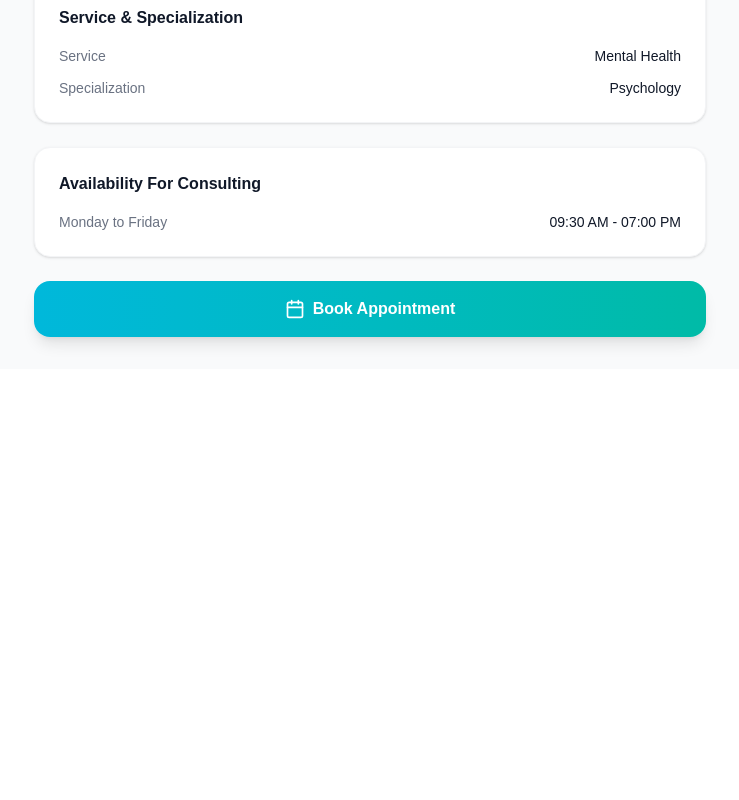
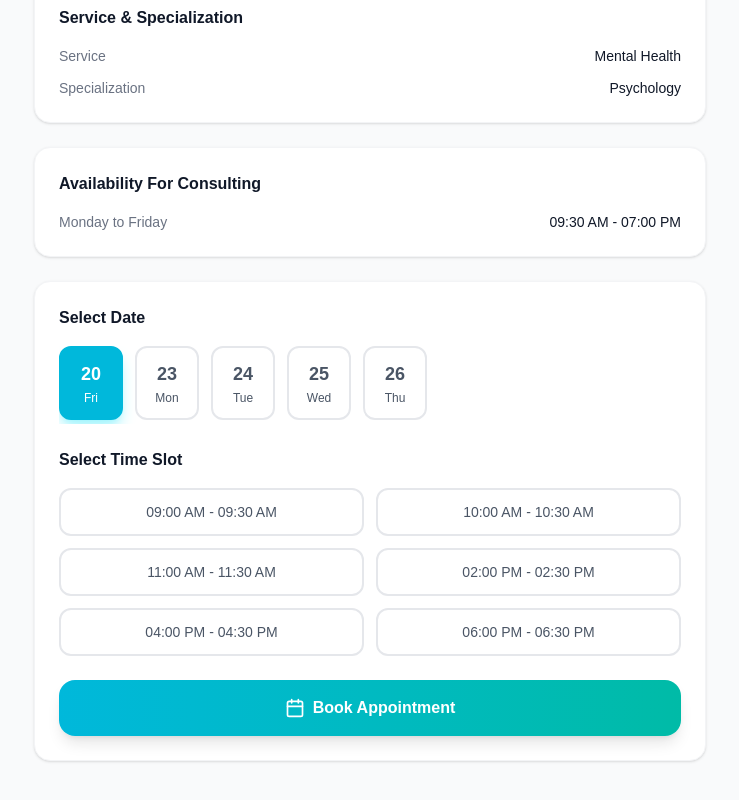
Before and after one commit to prathamesonar/pearlthoughts, a Next.js app: page /dashboard/doctor/1 in a window 1280 px wide. Shown: the part 630-1430 px from the top of the page, without its empty margins (398-1137 px from the left). Before the commit the page ends 999 px from the top, so only its background shows below. Built offline with nearby package versions, Linux system fonts and the light colour scheme; sample sign-in values are in the browser's storage.

Commit message:
feat: add professional date picker and time slot booking UI

```diff
--- a/app/dashboard/appointments/page.tsx
+++ b/app/dashboard/appointments/page.tsx
@@ -12,6 +12,7 @@ interface Appointment {
     specialty: string;
     userEmail: string;
     date: string;
+    timeSlot: string;
     status: string;
 }
 
@@ -90,6 +91,9 @@ export default function AppointmentsPage() {
                                         {new Date(apt.date).toLocaleDateString("en-IN", {
                                             weekday: "short", day: "numeric", month: "short", year: "numeric",
                                         })}
+                                        {apt.timeSlot && (
+                                            <span className="ml-2 text-cyan-500 font-medium">• {apt.timeSlot}</span>
+                                        )}
                                     </div>
                                 </div>
                                 <button
--- a/app/dashboard/doctor/[id]/page.tsx
+++ b/app/dashboard/doctor/[id]/page.tsx
@@ -9,10 +9,38 @@ import {
     Star,
     MessageSquare,
     Calendar,
+    CheckCircle,
 } from "lucide-react";
 import Swal from "sweetalert2";
 import { doctors, getLoggedInUser } from "../../../lib/data";
 import type { Doctor } from "../../../lib/data";
+
+const TIME_SLOTS = [
+    "09:00 AM - 09:30 AM",
+    "10:00 AM - 10:30 AM",
+    "11:00 AM - 11:30 AM",
+    "02:00 PM - 02:30 PM",
+    "04:00 PM - 04:30 PM",
+    "06:00 PM - 06:30 PM",
+];
+
+function getNextWeekdays(count: number) {
+    const days: { date: Date; day: string; num: number }[] = [];
+    const curr = new Date();
+    let d = new Date(curr);
+    while (days.length < count) {
+        const dow = d.getDay();
+        if (dow !== 0 && dow !== 6) {
+            days.push({
+                date: new Date(d),
+                day: d.toLocaleDateString("en-US", { weekday: "short" }),
+                num: d.getDate(),
+            });
+        }
+        d.setDate(d.getDate() + 1);
+    }
+    return days;
+}
 
 export default function DoctorDetailPage({
     params,
@@ -23,6 +51,10 @@ export default function DoctorDetailPage({
     const router = useRouter();
     const [doctor, setDoctor] = useState<Doctor | null>(null);
     const [mounted, setMounted] = useState(false);
+    const [selectedDate, setSelectedDate] = useState<number>(0);
+    const [selectedSlot, setSelectedSlot] = useState<string>("");
+
+    const weekdays = getNextWeekdays(5);
 
     useEffect(() => {
         const u = getLoggedInUser();
@@ -43,7 +75,24 @@ export default function DoctorDetailPage({
         const user = getLoggedInUser();
         if (!user || !doctor) return;
 
-        // Save appointment in localStorage
+        if (selectedSlot === "") {
+            Swal.fire({
+                icon: "warning",
+                title: "Select a Slot",
+                text: "Please select a date and time slot to book your appointment.",
+                confirmButtonColor: "#22d3ee",
+            });
+            return;
+        }
+
+        const chosenDate = weekdays[selectedDate].date;
+        const formattedDate = chosenDate.toLocaleDateString("en-IN", {
+            weekday: "short",
+            day: "numeric",
+            month: "short",
+            year: "numeric",
+        });
+
         const raw = localStorage.getItem("schedula_appointments");
         const appointments = raw ? JSON.parse(raw) : [];
         const newAppointment = {
@@ -52,7 +101,8 @@ export default function DoctorDetailPage({
             doctorName: doctor.name,
             specialty: doctor.specialty,
             userEmail: user.email,
-            date: new Date().toISOString(),
+            date: chosenDate.toISOString(),
+            timeSlot: selectedSlot,
             status: "upcoming",
         };
         appointments.push(newAppointment);
@@ -64,8 +114,20 @@ export default function DoctorDetailPage({
         Swal.fire({
             icon: "success",
             title: "Appointment Booked!",
-            html: `Your appointment with <strong>${doctor.name}</strong> has been successfully scheduled.`,
+            html: `
+                <div style="text-align:left;font-size:14px;line-height:1.8">
+                    <p><strong>Doctor:</strong> ${doctor.name}</p>
+                    <p><strong>Specialty:</strong> ${doctor.specialty}</p>
+                    <p><strong>Date:</strong> ${formattedDate}</p>
+                    <p><strong>Time:</strong> ${selectedSlot}</p>
+                </div>
+            `,
             confirmButtonColor: "#22d3ee",
+            confirmButtonText: "View Appointments",
+        }).then((result) => {
+            if (result.isConfirmed) {
+                router.push("/dashboard/appointments");
+            }
         });
     };
 
@@ -79,7 +141,7 @@ export default function DoctorDetailPage({
 
     const stats = [
         { icon: Users, value: doctor.patients, label: "patients" },
-        { icon: Clock, value: `${doctor.experience} years exper..`, label: "" },
+        { icon: Clock, value: `${doctor.experience}yr`, label: "experience" },
         { icon: Star, value: doctor.rating.toString(), label: "rating" },
         {
             icon: MessageSquare,
@@ -89,7 +151,7 @@ export default function DoctorDetailPage({
     ];
 
     return (
-        <div className="max-w-2xl mx-auto space-y-6">
+        <div className="max-w-2xl mx-auto space-y-6 pb-8">
             {/* Back Button */}
             <button
                 onClick={() => router.back()}
@@ -176,7 +238,65 @@ export default function DoctorDetailPage({
                 </div>
             </div>
 
-            {/* Book Appointment CTA */}
+            {/* ========== BOOKING SECTION ========== */}
+            <div className="bg-white rounded-2xl border border-gray-100 p-6 shadow-sm space-y-6">
+                {/* Select Date */}
+                <div>
+                    <h3 className="text-base font-bold text-gray-900 mb-4">Select Date</h3>
+                    <div className="flex gap-3 overflow-x-auto pb-1">
+                        {weekdays.map((day, i) => (
+                            <button
+                                key={i}
+                                onClick={() => setSelectedDate(i)}
+                                className={`flex flex-col items-center min-w-[64px] py-3 px-4 rounded-xl border-2 transition-all duration-200 cursor-pointer
+                                    ${selectedDate === i
+                                        ? "bg-cyan-500 border-cyan-500 text-white shadow-lg shadow-cyan-200"
+                                        : "bg-white border-gray-200 text-gray-600 hover:border-cyan-300"
+                                    }`}
+                            >
+                                <span className="text-lg font-bold">{day.num}</span>
+                                <span className="text-xs font-medium mt-0.5">{day.day}</span>
+                            </button>
+                        ))}
+                    </div>
+                </div>
+
+                {/* Select Time Slot */}
+                <div>
+                    <h3 className="text-base font-bold text-gray-900 mb-4">Select Time Slot</h3>
+                    <div className="grid grid-cols-2 gap-3">
+                        {TIME_SLOTS.map((slot) => (
+                            <button
+                                key={slot}
+                                onClick={() => setSelectedSlot(slot)}
+                                className={`py-3 px-4 rounded-xl border-2 text-sm font-medium transition-all duration-200 cursor-pointer
+                                    ${selectedSlot === slot
+                                        ? "bg-cyan-500 border-cyan-500 text-white shadow-lg shadow-cyan-200"
+                                        : "bg-white border-gray-200 text-gray-600 hover:border-cyan-300"
+                                    }`}
+                            >
+                                {slot}
+                            </button>
+                        ))}
+                    </div>
+                </div>
+
+                {/* Selected Summary */}
+                {selectedSlot && (
+                    <div className="bg-cyan-50 border border-cyan-200 rounded-xl p-4 flex items-center gap-3">
+                        <CheckCircle className="w-5 h-5 text-cyan-500 flex-shrink-0" />
+                        <div className="text-sm">
+                            <span className="text-gray-600">Your appointment: </span>
+                            <span className="font-bold text-gray-900">
+                                {weekdays[selectedDate].day}, {weekdays[selectedDate].num}{" "}
+                            </span>
+                            <span className="text-gray-600">at </span>
+                            <span className="font-bold text-cyan-600">{selectedSlot}</span>
+                        </div>
+                    </div>
+                )}
+
+                {/* Book Button */}
                 <button
                     onClick={handleBookAppointment}
                     className="w-full py-4 rounded-2xl bg-gradient-to-r from-cyan-500 to-teal-500
@@ -188,5 +308,6 @@ export default function DoctorDetailPage({
                     Book Appointment
                 </button>
             </div>
+        </div>
     );
 }
```
Lines whose indentation alone changed are shown as unchanged.
